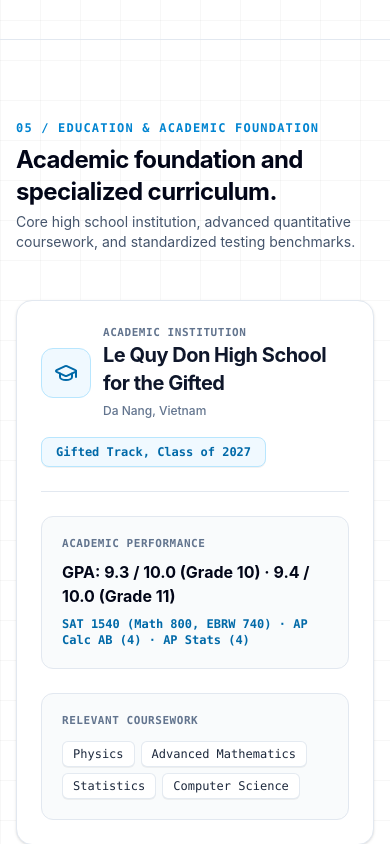
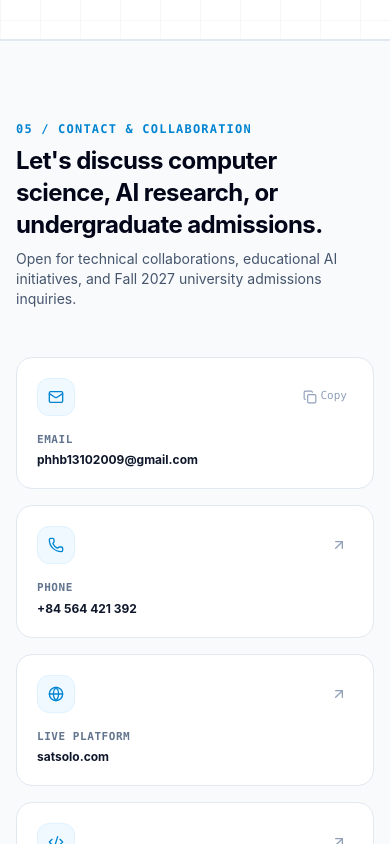
Before and after one commit to bach1310/cs-portfolio-, a Next.js app: page / in a window 390 px wide. Shown: the part 9220-10064 px from the top of the page. Built offline with nearby package versions, Linux system fonts and the light colour scheme.

Commit message:
feat: remove Education section 05; renumber Contact to 05

```diff
--- a/src/app/page.tsx
+++ b/src/app/page.tsx
@@ -4,7 +4,6 @@ import Honors from "@/components/Honors";
 import Projects from "@/components/Projects";
 import Leadership from "@/components/Leadership";
 import Capabilities from "@/components/Capabilities";
-import Education from "@/components/Education";
 import Contact from "@/components/Contact";
 
 export default function Home() {
@@ -17,7 +16,6 @@ export default function Home() {
         <Projects />
         <Leadership />
         <Capabilities />
-        <Education />
       </main>
       <Contact />
     </div>
--- a/src/components/Contact.tsx
+++ b/src/components/Contact.tsx
@@ -50,7 +50,7 @@ export default function Contact() {
         {/* Header */}
         <div className="mb-12">
           <div className="text-xs font-mono font-semibold tracking-widest text-sky-600 uppercase mb-2">
-            06 / Contact & Collaboration
+            05 / Contact & Collaboration
           </div>
           <h2 className="text-2xl sm:text-4xl font-bold text-slate-950 tracking-tight max-w-2xl">
             Let&apos;s discuss computer science, AI research, or undergraduate admissions.
--- a/src/components/Education.tsx
+++ /dev/null
@@ -1,77 +0,0 @@
-import { portfolioData } from "@/data/portfolioData";
-import { GraduationCap } from "lucide-react";
-
-export default function Education() {
-  const { education } = portfolioData;
-
-  return (
-    <section id="education" className="py-20 border-b border-slate-200">
-      <div className="max-w-6xl mx-auto px-4 sm:px-6 lg:px-8">
-
-        {/* Section Header */}
-        <div className="mb-12">
-          <div className="text-xs font-mono font-semibold tracking-widest text-sky-600 uppercase mb-2">
-            05 / Education & academic foundation
-          </div>
-          <h2 className="text-2xl sm:text-3xl font-bold text-slate-950 tracking-tight">
-            Academic foundation and specialized curriculum.
-          </h2>
-          <p className="text-sm text-slate-600 mt-1 max-w-xl">
-            Core high school institution, advanced quantitative coursework, and standardized testing benchmarks.
-          </p>
-        </div>
-
-        {/* Education Card */}
-        <div className="p-6 sm:p-8 rounded-2xl border border-slate-200 bg-white space-y-6 shadow-sm hover:shadow-md hover:border-slate-300 transition-all duration-200">
-          <div className="flex flex-col sm:flex-row sm:items-center justify-between gap-4 pb-6 border-b border-slate-200">
-            <div className="flex items-center gap-3">
-              <div className="p-3 rounded-xl bg-sky-50 border border-sky-200 text-sky-700">
-                <GraduationCap className="w-6 h-6" />
-              </div>
-              <div>
-                <span className="text-[11px] font-mono text-slate-500 block uppercase font-bold tracking-wider">
-                  Academic Institution
-                </span>
-                <h3 className="text-xl font-bold text-slate-900 tracking-tight">
-                  {education.institution}
-                </h3>
-                <span className="text-xs text-slate-500 font-medium">{education.location}</span>
-              </div>
-            </div>
-
-            <span className="text-xs font-mono text-sky-700 bg-sky-50 px-3.5 py-1.5 rounded-lg border border-sky-200 font-bold self-start sm:self-center shadow-2xs">
-              {education.standing}
-            </span>
-          </div>
-
-          <div className="grid grid-cols-1 md:grid-cols-2 gap-6 text-xs sm:text-sm">
-            <div className="p-5 rounded-xl bg-slate-50/80 border border-slate-200 space-y-2">
-              <span className="text-[11px] font-mono text-slate-500 uppercase tracking-wider block font-bold">
-                Academic Performance
-              </span>
-              <div className="text-slate-950 font-bold text-base">{education.gpa}</div>
-              <div className="text-sky-700 font-mono text-xs font-semibold">{education.standardized}</div>
-            </div>
-
-            <div className="p-5 rounded-xl bg-slate-50/80 border border-slate-200 space-y-2">
-              <span className="text-[11px] font-mono text-slate-500 uppercase tracking-wider block font-bold">
-                Relevant Coursework
-              </span>
-              <div className="flex flex-wrap gap-1.5 pt-1">
-                {education.coursework.map((course) => (
-                  <span
-                    key={course}
-                    className="text-xs font-mono px-2.5 py-1 rounded-md bg-white text-slate-800 border border-slate-200/90 shadow-2xs font-medium"
-                  >
-                    {course}
-                  </span>
-                ))}
-              </div>
-            </div>
-          </div>
-        </div>
-
-      </div>
-    </section>
-  );
-}
--- a/src/components/Navbar.tsx
+++ b/src/components/Navbar.tsx
@@ -12,7 +12,6 @@ export default function Navbar() {
     { name: "Projects", href: "#work" },
     { name: "Leadership", href: "#leadership" },
     { name: "Capabilities", href: "#capabilities" },
-    { name: "Education", href: "#education" },
     { name: "Contact", href: "#contact" },
   ];
 
```
